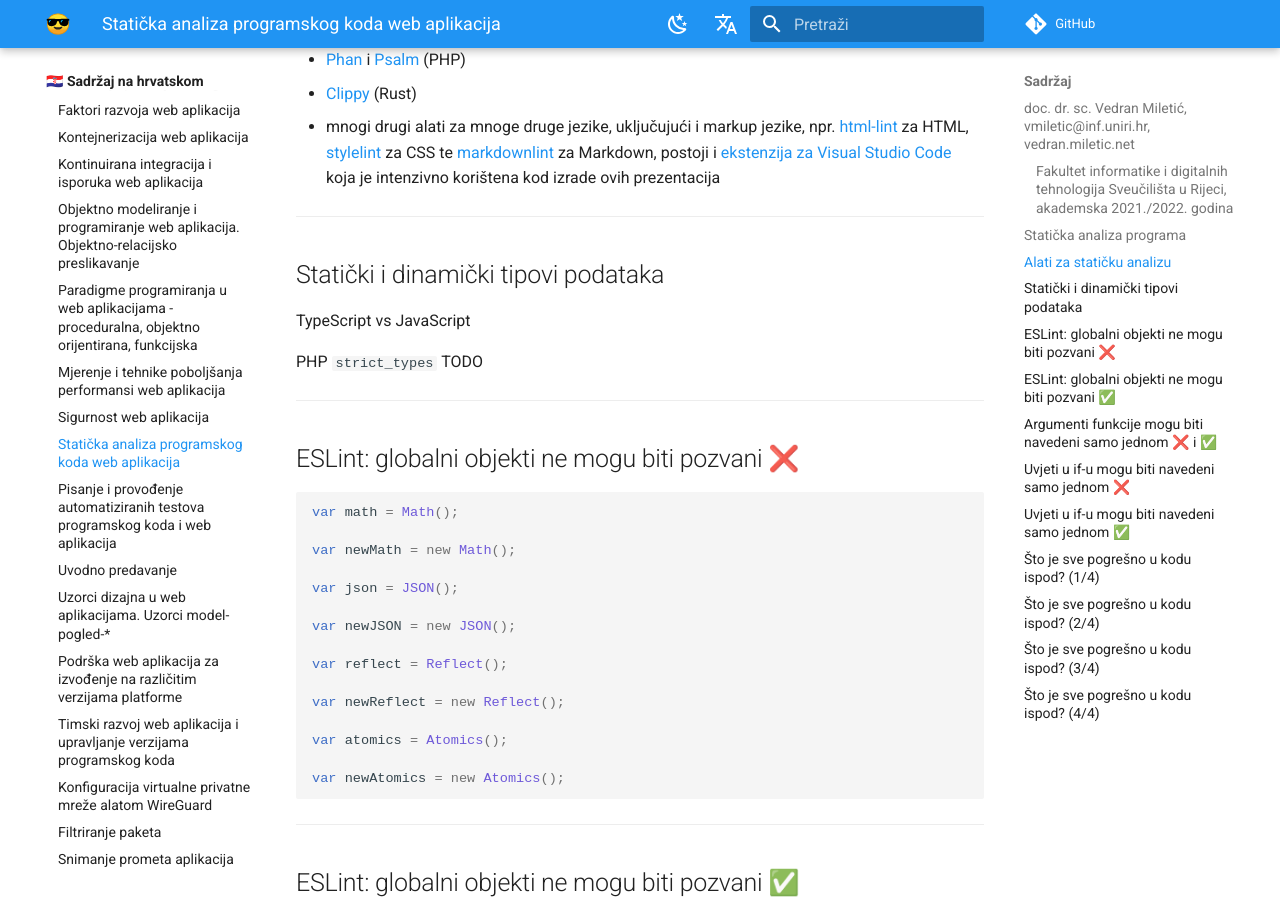
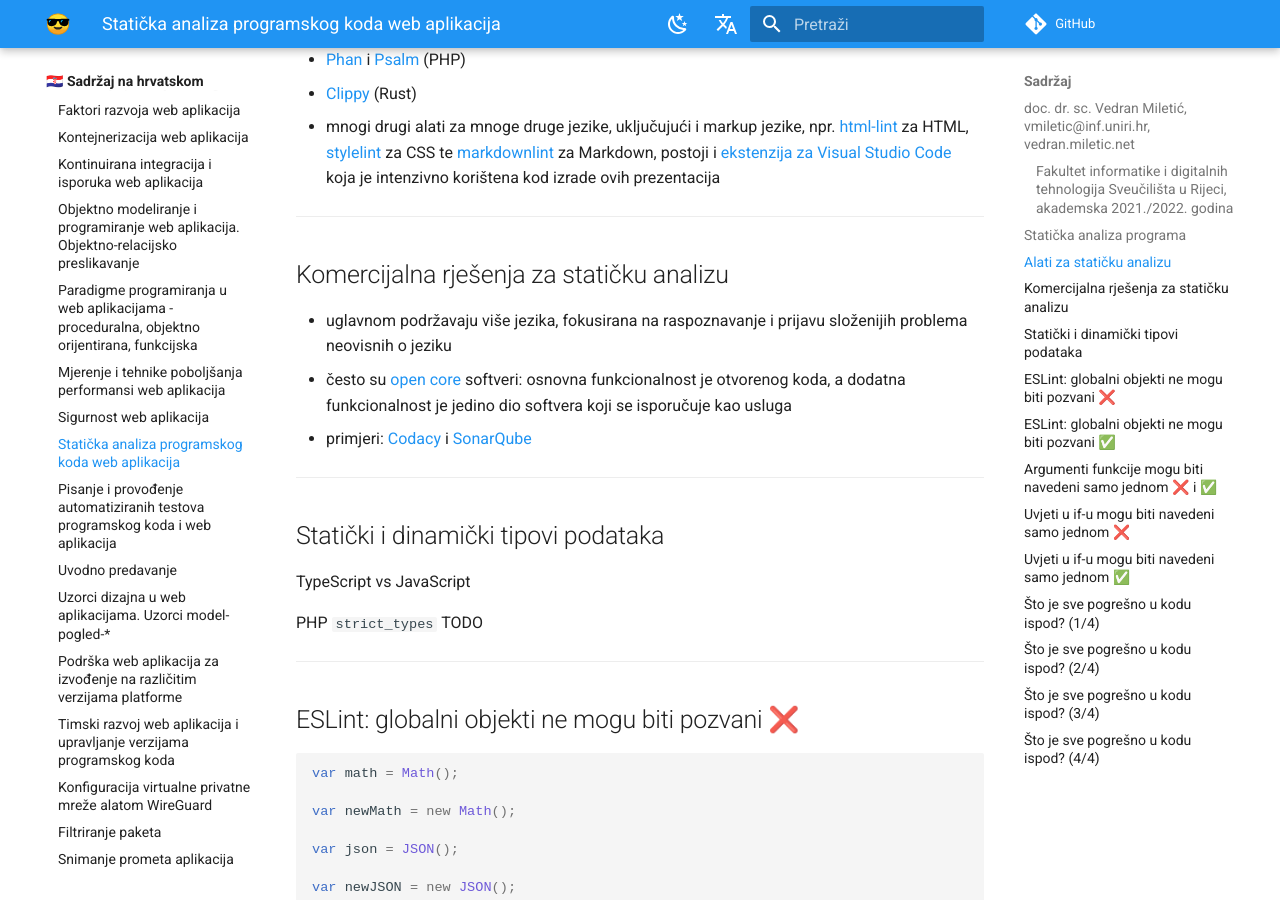
Before and after one commit to gaseri/website, an MkDocs documentation site: the page built from docs/hr/nastava/materijali/web-staticka-analiza.md, in a window 1280 px wide and 900 px high, scrolled down 991 px. Built offline with MkDocs 1.6.1 and Material for MkDocs 9.7.7, drawn with Linux system fonts in a browser that asks for light colours; comment, search, counter and statistics services are not loaded.

Commit message:
Added a mention of Codacy and SonarQube to PW

```diff
--- a/docs/hr/nastava/materijali/web-staticka-analiza.md
+++ b/docs/hr/nastava/materijali/web-staticka-analiza.md
@@ -46,6 +46,14 @@
 - [Phan](https://github.com/phan/phan) i [Psalm](https://psalm.dev/) (PHP)
 - [Clippy](https://github.com/rust-lang/rust-clippy) (Rust)
 - mnogi drugi alati za mnoge druge jezike, uključujući i markup jezike, npr. [html-lint](https://www.npmjs.com/package/html-lint) za HTML, [stylelint](https://www.npmjs.com/package/stylelint) za CSS te [markdownlint](https://github.com/DavidAnson/markdownlint) za Markdown, postoji i [ekstenzija za Visual Studio Code](https://marketplace.visualstudio.com/items?itemName=DavidAnson.vscode-markdownlint) koja je intenzivno korištena kod izrade ovih prezentacija
+
+---
+
+## Komercijalna rješenja za statičku analizu
+
+- uglavnom podržavaju više jezika, fokusirana na raspoznavanje i prijavu složenijih problema neovisnih o jeziku
+- često su [open core](https://opensource.com/article/21/11/open-core-vs-open-source) softveri: osnovna funkcionalnost je otvorenog koda, a dodatna funkcionalnost je jedino dio softvera koji se isporučuje kao usluga
+- primjeri: [Codacy](https://www.codacy.com/) i [SonarQube](https://www.sonarqube.org/)
 
 ---
 
```
